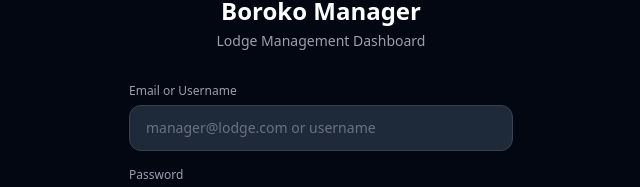
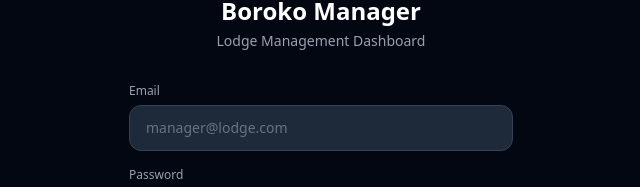
Before and after one commit to Rabafi/boroko-bookings-FullCode-2, a React (Vite) app in the folder manager-pwa/: page / in a window 1280 px wide. Shown: the part 257-444 px from the top of the page, without its empty margins (319-959 px from the left). Built offline with nearby package versions, Linux system fonts and the light colour scheme; no server answers.

Commit message:
Fix PWA login: use email only, remove username column (does not exist)

```diff
--- a/manager-pwa/src/contexts/AuthContext.jsx
+++ b/manager-pwa/src/contexts/AuthContext.jsx
@@ -23,26 +23,13 @@ export function AuthProvider({ children }) {
   const login = async (identifier, password) => {
     const val = identifier.trim().toLowerCase()
 
-    // Try email first, then username
-    let data = null
-    const { data: byEmail } = await supabase
+    const { data, error } = await supabase
       .from('users')
-      .select('id, name, email, username, role, lodge_id, password_hash')
+      .select('id, name, email, role, lodge_id, password_hash')
       .eq('email', val)
       .maybeSingle()
 
-    if (byEmail) {
-      data = byEmail
-    } else {
-      const { data: byUsername } = await supabase
-        .from('users')
-        .select('id, name, email, username, role, lodge_id, password_hash')
-        .eq('username', val)
-        .maybeSingle()
-      data = byUsername
-    }
-
-    if (!data) throw new Error('No account found with that email or username.')
+    if (!data) throw new Error('No account found with that email.')
     if (!['admin', 'manager'].includes(data.role)) throw new Error('Access denied. Manager or Admin role required.')
 
     const ok = await bcrypt.compare(password, data.password_hash)
--- a/manager-pwa/src/pages/Login.jsx
+++ b/manager-pwa/src/pages/Login.jsx
@@ -35,15 +35,15 @@ export default function Login() {
 
       <form onSubmit={submit} className="w-full max-w-sm space-y-4">
         <div>
-          <label className="text-xs text-gray-400 block mb-1.5">Email or Username</label>
+          <label className="text-xs text-gray-400 block mb-1.5">Email</label>
           <input
             className={inp}
-            type="text"
-            placeholder="manager@lodge.com or username"
+            type="email"
+            placeholder="manager@lodge.com"
             value={email}
             onChange={e => setEmail(e.target.value)}
             required
-            autoComplete="username"
+            autoComplete="email"
           />
         </div>
         <div>
```
